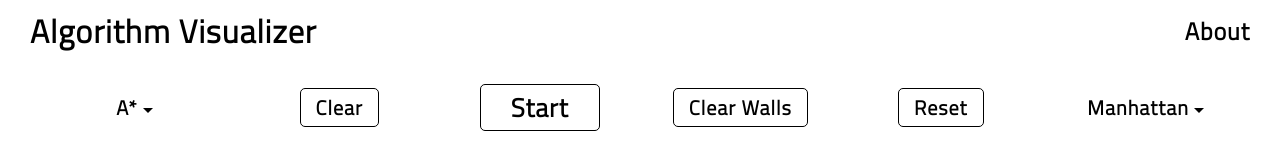
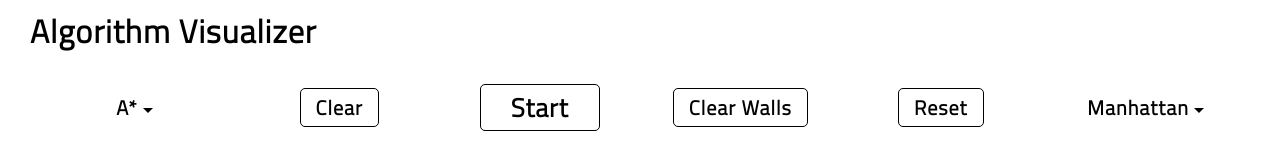
Before and after one commit to SupreetTadeparti/Pathfinding-Visualizer, a plain HTML site: page index.html in a window 1280 px wide. Shown: the top 152 px of the page. Drawn offline with Linux system fonts and the light colour scheme.

Commit message:
removed about button

```diff
--- a/index.html
+++ b/index.html
@@ -13,7 +13,7 @@
 <body>
     <div class="container">
         <div class="nav">
-            <div class="level-1"><div class="logo">Algorithm Visualizer</div><div class="about">About</div></div>
+            <div class="level-1"><div class="logo">Algorithm Visualizer</div></div>
             <div class="level-2">
                 <div class="algorithms dropdown-container">
                     <div class="algorithms__heading dropdown-heading" tabindex="0">
```
